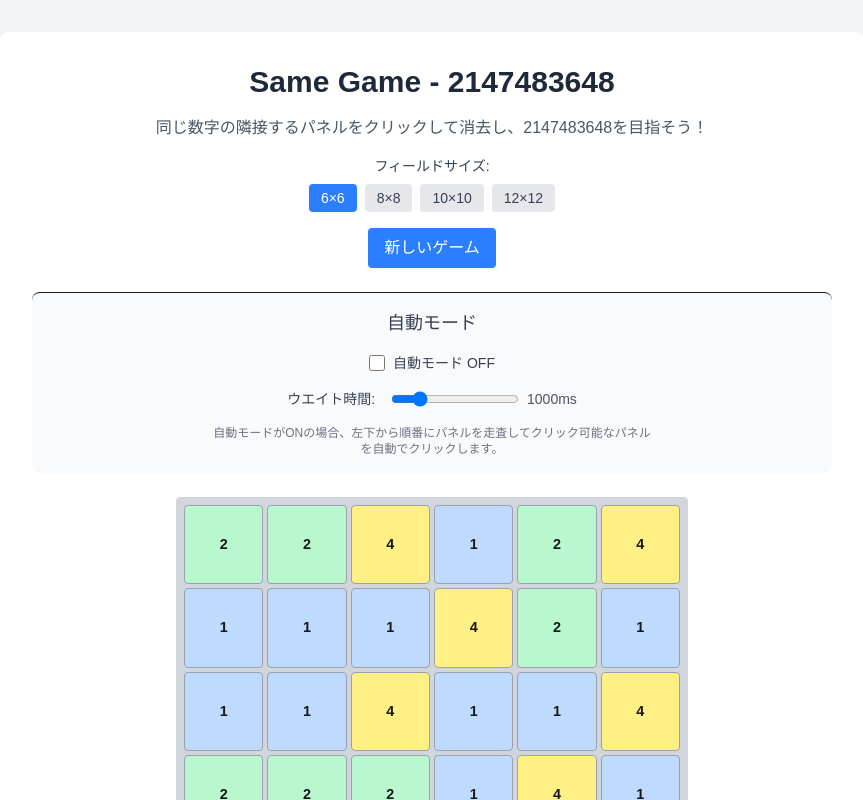
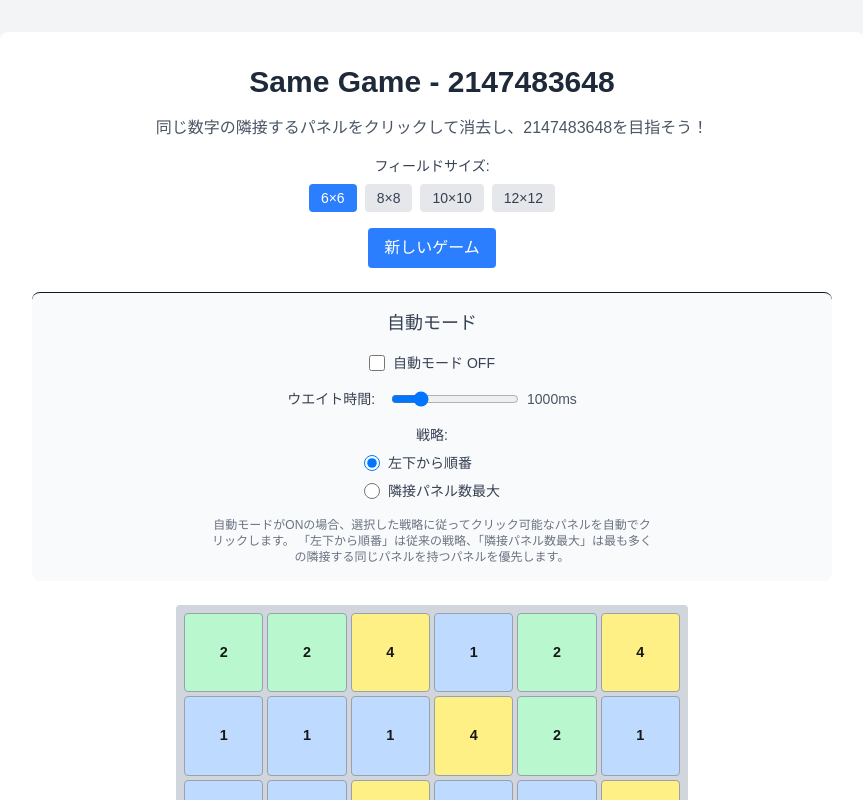
Before and after one commit to cyrus07424/2147483648, a Next.js app: page / in a window 1280 px wide. Shown: the top 800 px of the page, without its empty margins (208-1071 px from the left). Built offline with nearby package versions, Linux system fonts and the light colour scheme.

Commit message:
Implement auto mode enhancements: 0ms wait time and strategy selection
Co-authored-by: cyrus07424 <35634468+cyrus07424@users.noreply.github.com>

```diff
--- a/app/components/SameGame.tsx
+++ b/app/components/SameGame.tsx
@@ -7,6 +7,9 @@ type GameBoard = Panel[][];
 
 const BOARD_SIZES = [6, 8, 10, 12] as const;
 type BoardSize = typeof BOARD_SIZES[number];
+
+// Auto mode strategies
+type AutoModeStrategy = 'firstClickable' | 'mostAdjacent';
 
 const INITIAL_NUMBERS = [1, 2, 4];
 const TARGET_NUMBER = 2147483648;
@@ -39,6 +42,7 @@ const SameGame: React.FC = () => {
   // Auto mode states
   const [isAutoMode, setIsAutoMode] = useState(false);
   const [autoModeWaitTime, setAutoModeWaitTime] = useState(1000); // Default 1 second
+  const [autoModeStrategy, setAutoModeStrategy] = useState<AutoModeStrategy>('firstClickable');
   const autoModeIntervalRef = useRef<NodeJS.Timeout | null>(null);
 
   // Find all connected panels of the same number
@@ -95,6 +99,26 @@ const SameGame: React.FC = () => {
       }
     }
     return null;
+  }, [findConnectedPanels]);
+
+  // Find panel with most connected adjacent panels
+  const findMostAdjacentPanel = useCallback((board: GameBoard, boardSize: BoardSize): [number, number] | null => {
+    let bestPanel: [number, number] | null = null;
+    let maxConnectedCount = 1; // Need at least 2 to be clickable
+
+    for (let row = 0; row < boardSize; row++) {
+      for (let col = 0; col < boardSize; col++) {
+        if (board[row][col] !== null) {
+          const connectedPanels = findConnectedPanels(board, row, col, boardSize);
+          if (connectedPanels.length > maxConnectedCount) {
+            maxConnectedCount = connectedPanels.length;
+            bestPanel = [row, col];
+          }
+        }
+      }
+    }
+
+    return bestPanel;
   }, [findConnectedPanels]);
 
   // Apply gravity to make panels fall down and move left
@@ -177,7 +201,9 @@ const SameGame: React.FC = () => {
     if (isAutoMode && !gameWon) {
       autoModeIntervalRef.current = setInterval(() => {
         setBoard(currentBoard => {
-          const clickablePanel = findFirstClickablePanel(currentBoard, boardSize);
+          const clickablePanel = autoModeStrategy === 'mostAdjacent'
+            ? findMostAdjacentPanel(currentBoard, boardSize)
+            : findFirstClickablePanel(currentBoard, boardSize);
           if (clickablePanel) {
             const [row, col] = clickablePanel;
             const connectedPanels = findConnectedPanels(currentBoard, row, col, boardSize);
@@ -238,7 +264,7 @@ const SameGame: React.FC = () => {
         autoModeIntervalRef.current = null;
       }
     };
-  }, [isAutoMode, gameWon, autoModeWaitTime, boardSize, findFirstClickablePanel, findConnectedPanels, applyGravity, refillBoard]);
+  }, [isAutoMode, gameWon, autoModeWaitTime, autoModeStrategy, boardSize, findFirstClickablePanel, findMostAdjacentPanel, findConnectedPanels, applyGravity, refillBoard]);
 
   // Handle panel click
   const handlePanelClick = useCallback((row: number, col: number) => {
@@ -445,7 +471,7 @@ const SameGame: React.FC = () => {
                 <div className="flex items-center gap-2">
                   <input
                     type="range"
-                    min="100"
+                    min="0"
                     max="5000"
                     step="100"
                     value={autoModeWaitTime}
@@ -458,8 +484,39 @@ const SameGame: React.FC = () => {
                 </div>
               </div>
 
+              <div className="flex flex-col gap-2">
+                <label className="text-sm font-medium text-gray-700">
+                  戦略:
+                </label>
+                <div className="flex flex-col gap-2">
+                  <label className="flex items-center gap-2">
+                    <input
+                      type="radio"
+                      name="autoModeStrategy"
+                      value="firstClickable"
+                      checked={autoModeStrategy === 'firstClickable'}
+                      onChange={(e) => setAutoModeStrategy(e.target.value as AutoModeStrategy)}
+                      className="w-4 h-4 text-blue-600 bg-gray-100 border-gray-300 focus:ring-blue-500"
+                    />
+                    <span className="text-sm text-gray-700">左下から順番</span>
+                  </label>
+                  <label className="flex items-center gap-2">
+                    <input
+                      type="radio"
+                      name="autoModeStrategy"
+                      value="mostAdjacent"
+                      checked={autoModeStrategy === 'mostAdjacent'}
+                      onChange={(e) => setAutoModeStrategy(e.target.value as AutoModeStrategy)}
+                      className="w-4 h-4 text-blue-600 bg-gray-100 border-gray-300 focus:ring-blue-500"
+                    />
+                    <span className="text-sm text-gray-700">隣接パネル数最大</span>
+                  </label>
+                </div>
+              </div>
+
               <p className="text-xs text-gray-500 max-w-md">
-                自動モードがONの場合、左下から順番にパネルを走査してクリック可能なパネルを自動でクリックします。
+                自動モードがONの場合、選択した戦略に従ってクリック可能なパネルを自動でクリックします。
+                「左下から順番」は従来の戦略、「隣接パネル数最大」は最も多くの隣接する同じパネルを持つパネルを優先します。
               </p>
             </div>
           </div>
```
